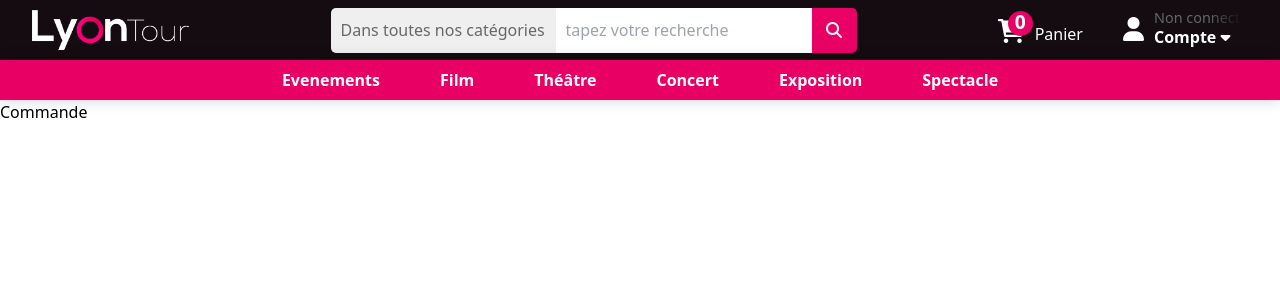
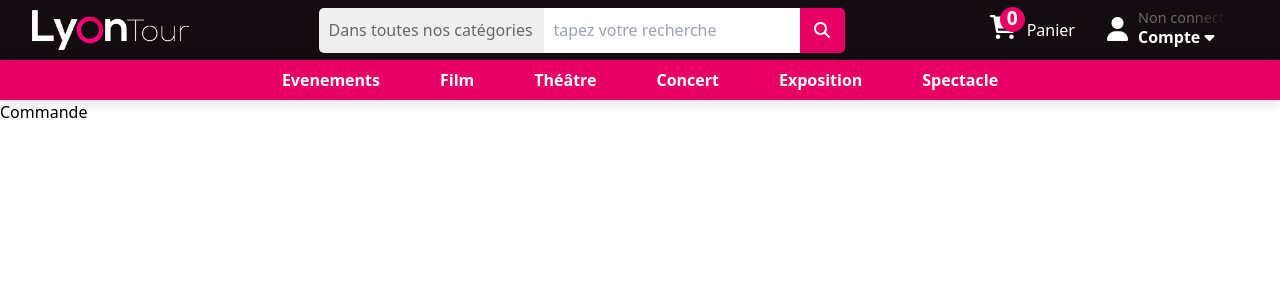
Before and after one commit to lunaytik/sae301, a Symfony app: template templates/panier/commande.html.twig in a window 1280 px wide. Shown: the top 300 px of the page. Run offline with Twig, Linux system fonts and the light colour scheme; the template is opened without the code that fills it, so the values that code supplies are empty; some libraries are stand-ins or nearby versions.

Commit message:
je devrais dormir2

```diff
--- a/public/style.css
+++ b/public/style.css
@@ -75,13 +75,19 @@
 .container_navbar_right {
     display: flex;
     align-items: flex-end;
-    gap: 40px;
+    height: 100%;
 }
-.container_navbar_right>a {
+
+.container_navbar_right > a {
     height: 100%;
     display: grid;
     gap: 10px;
     place-content: center;
+    padding-inline: 1rem ;
+}
+.container_navbar_right > a:hover
+{
+    background: #222222;
 }
 .userpicto {
     grid-column: 1/2;
```
